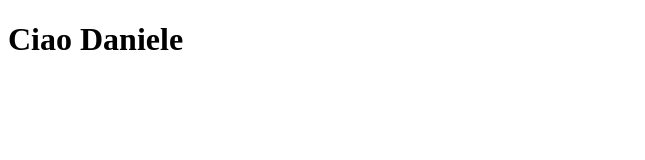
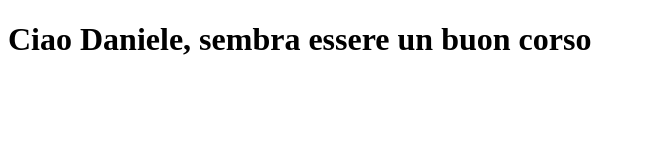
Before and after one commit to morodan58/coursera-test, a plain HTML site: page site/index.html in a window 1280 px wide. Shown: the whole page, without its empty margins (0-645 px from the left). Drawn offline with Linux system fonts and the light colour scheme.

Commit message:
Piccola aggiunta al contenuto di pagina

```diff
--- a/site/index.html
+++ b/site/index.html
@@ -4,6 +4,6 @@
 	<title>Ciao Daniele</title>
 </head>
 <body>
-<h1>Ciao Daniele</h1>
+<h1>Ciao Daniele, sembra essere un buon corso</h1>
 </body>
 </html>
```
